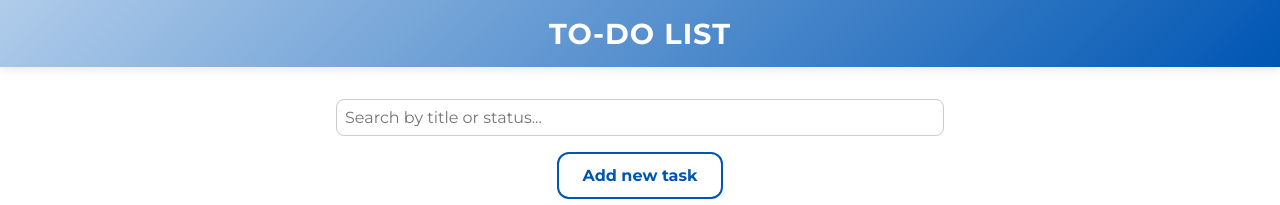
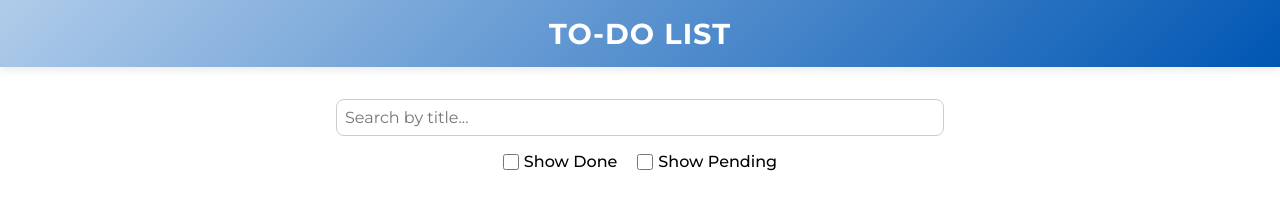
Before and after one commit to coder-gaia/todolist-client, a React (Vite) app: page /todolist in a window 1280 px wide. Shown: the top 205 px of the page. Built offline with nearby package versions, Linux system fonts and the light colour scheme; no server answers.

Commit message:
Search changed: input & checkboxes

```diff
--- a/src/components/ToDoListStyles.tsx
+++ b/src/components/ToDoListStyles.tsx
@@ -68,3 +68,25 @@ export const ActionsContainer = styled.div`
     }
   }
 `;
+
+export const FilterContainer = styled.div`
+  display: flex;
+  justify-content: center;
+  align-items: center;
+  gap: 20px;
+  margin-bottom: 20px;
+
+  label {
+    display: flex;
+    align-items: center;
+    gap: 5px;
+    cursor: pointer;
+    font-weight: 500;
+  }
+
+  input[type='checkbox'] {
+    width: 16px;
+    height: 16px;
+    cursor: pointer;
+  }
+`;
--- a/src/pages/ToDoList.tsx
+++ b/src/pages/ToDoList.tsx
@@ -1,5 +1,5 @@
 import { useEffect, useState } from 'react';
-import { AddTaskButton, Container, SearchInput, TaskTable } from '../components/ToDoListStyles';
+import { AddTaskButton, Container, SearchInput, TaskTable, FilterContainer } from '../components/ToDoListStyles';
 import { FiEdit, FiTrash2 } from 'react-icons/fi';
 import axios from 'axios';
 import { Link } from 'react-router-dom';
@@ -14,36 +14,25 @@ interface Task {
 const ToDoList = () => {
   const [tasks, setTasks] = useState<Task[]>([]);
   const [search, setSearch] = useState('');
+  const [showDone, setShowDone] = useState(false);
+  const [showPending, setShowPending] = useState(false);
 
   const fetchTasks = async () => {
     try {
       const token = localStorage.getItem('token');
-      const params: any = {};
-
-      if (search) {
-        if (search.toLowerCase() === 'done') params.completed = true;
-        else if (search.toLowerCase() === 'pending') params.completed = false;
-        else params.title = search;
-      }
-
       const response = await axios.get('http://localhost:3000/api/tasks', {
         headers: { Authorization: `Bearer ${token}` },
-        params,
       });
-
-      console.log('Fetched tasks:', response.data);
       setTasks(response.data);
     } catch (error) {
       console.error('Error while getting task(s):', error);
     }
   };
 
-
   const toggleCompleted = async (taskId: string, currentStatus: boolean) => {
     try {
       const token = localStorage.getItem('token');
       const taskToUpdate = tasks.find((task) => task._id === taskId);
-
       if (!taskToUpdate) return;
 
       const updatedTask = {
@@ -52,21 +41,16 @@ const ToDoList = () => {
         completed: !currentStatus,
       };
 
-      console.log('Payload sent:', updatedTask);
-
-      const response = await axios.put(
+      await axios.put(
         `http://localhost:3000/api/tasks/${taskId}`,
         updatedTask,
         { headers: { Authorization: `Bearer ${token}` } }
       );
-
-      console.log('Updated task:', response.data);
       fetchTasks();
     } catch (error: any) {
       console.error('Error while updating task status:', error.response?.data || error.message);
     }
   };
-
 
   const deleteTask = async (taskId: string) => {
     try {
@@ -74,7 +58,6 @@ const ToDoList = () => {
       await axios.delete(`http://localhost:3000/api/tasks/${taskId}`, {
         headers: { Authorization: `Bearer ${token}` },
       });
-      console.log(`Task ${taskId} deleted`);
       setTasks((prevTasks) => prevTasks.filter((task) => task._id !== taskId));
     } catch (error) {
       console.error('Error while deleting task:', error);
@@ -83,22 +66,43 @@ const ToDoList = () => {
 
   useEffect(() => {
     fetchTasks();
-  }, [search]);
+  }, []);
 
-  const filteredTasks = tasks.filter(
-    (task) =>
-      task.title.toLowerCase().includes(search.toLowerCase()) ||
-      (task.completed ? 'done' : 'pending').includes(search.toLowerCase())
-  );
+  const filteredTasks = tasks.filter((task) => {
+    const matchesTitle = task.title.toLowerCase().includes(search.toLowerCase());
+    const matchesDone = showDone ? task.completed : true;
+    const matchesPending = showPending ? !task.completed : true;
+    return matchesTitle && matchesDone && matchesPending;
+  });
 
   return (
     <Container>
       <SearchInput
         type="text"
-        placeholder="Search by title or status..."
+        placeholder="Search by title..."
         value={search}
         onChange={(e) => setSearch(e.target.value)}
       />
+
+      <FilterContainer>
+        <label>
+          <input
+            type="checkbox"
+            checked={showDone}
+            onChange={() => setShowDone(!showDone)}
+          />{' '}
+          Show Done
+        </label>
+        <label>
+          <input
+            type="checkbox"
+            checked={showPending}
+            onChange={() => setShowPending(!showPending)}
+          />{' '}
+          Show Pending
+        </label>
+      </FilterContainer>
+
       <AddTaskButton as={Link} to="/newTask">
         Add new task
       </AddTaskButton>
```
